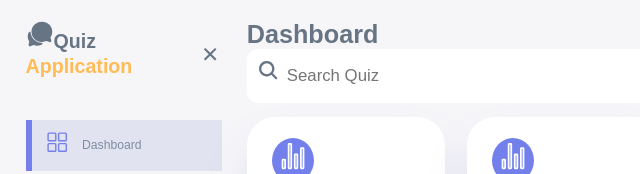
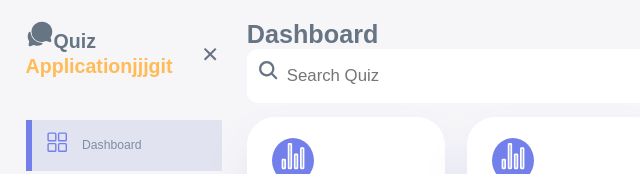
Before and after one commit to Sharukesh-M/Dashboard-quiz, a plain HTML site: page Dashboard-quiz/index.html in a window 1280 px wide. Shown: the top 174 px of the page, 0-640 px from the left. Drawn offline with nearby package versions, Linux system fonts and the light colour scheme.

Commit message:
changes on 26 feb

```diff
--- a/Dashboard-quiz/index.html
+++ b/Dashboard-quiz/index.html
@@ -15,11 +15,11 @@
                 <div class="logo">
                     <h2>
                         <span class="logo-lg"><ion-icon name="chatbubbles"></ion-icon></span>Quiz <span
-                            class="application">Application</span>
+                            class="application">Applicationjjjgit</span>
                     </h2>
                 </div>
                 <div class="close" id="close-btn">
-                    <ion-icon name="close-sharp"></ion-icon>
+                    <ion-icon name="close-sharp"> </ion-icon>
                 </div>
             </div>
 
```
